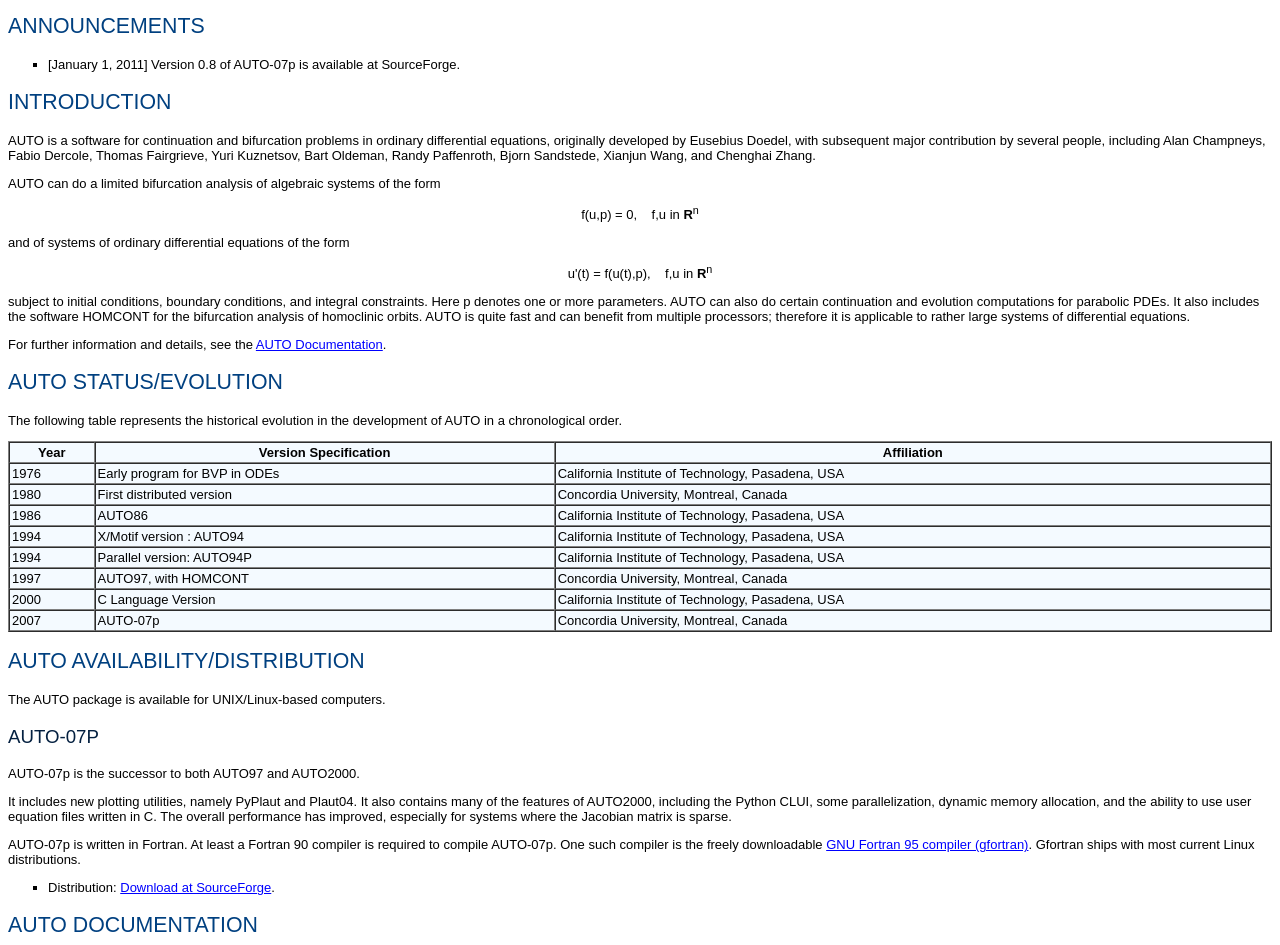
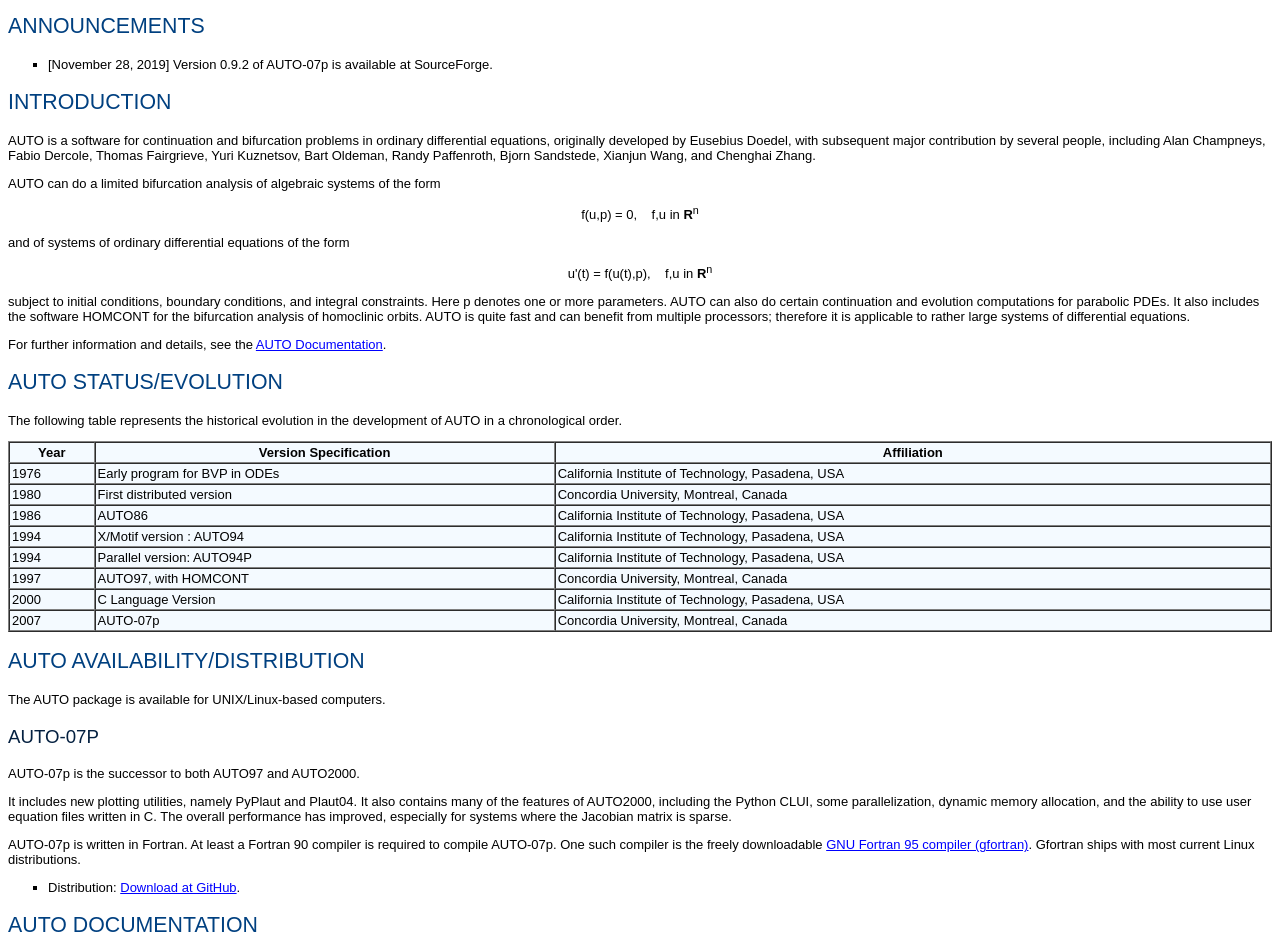
Before and after one commit to auto-07p/auto-07p.github.io, a plain HTML site: page index.html in a window 1280 px wide. Shown: the part 143-1088 px from the top of the page. Drawn offline with Linux system fonts and the light colour scheme.

Commit message:
Update to show 0.9.2 release.

```diff
--- a/index.html
+++ b/index.html
@@ -21,10 +21,11 @@
 <h2><a name="announcements"></a>ANNOUNCEMENTS</h2>
 
 <ul>
-  <li>[January 1, 2011] Version 0.8 of AUTO-07p is available at SourceForge.</li>
+  <li>[November 28, 2019] Version 0.9.2 of AUTO-07p is available at SourceForge.</li>
 </ul>
 <!--
 <ul>
+  <li>[January 1, 2011] Version 0.8 of AUTO-07p is available at SourceForge.</li>
   <li>[December 12, 2008] AUTO-07p demos have been updated.</li>
 	<li>[August 31, 2007] AUTO-07p has been updated.</li>
 	<li>[August 27, 2006] AUTO-07p is available.</li>
@@ -137,7 +138,7 @@
 Gfortran ships with most current Linux distributions.</p>
 <ul>
 	<li>Distribution:
-	<a href="http://sourceforge.net/projects/auto-07p/files/auto07p/">Download at SourceForge</a>.</li>
+	  <a href="https://github.com/auto-07p/auto-07p/releases">Download at GitHub</a>.</li>
 </ul>
 
 <!--
```
